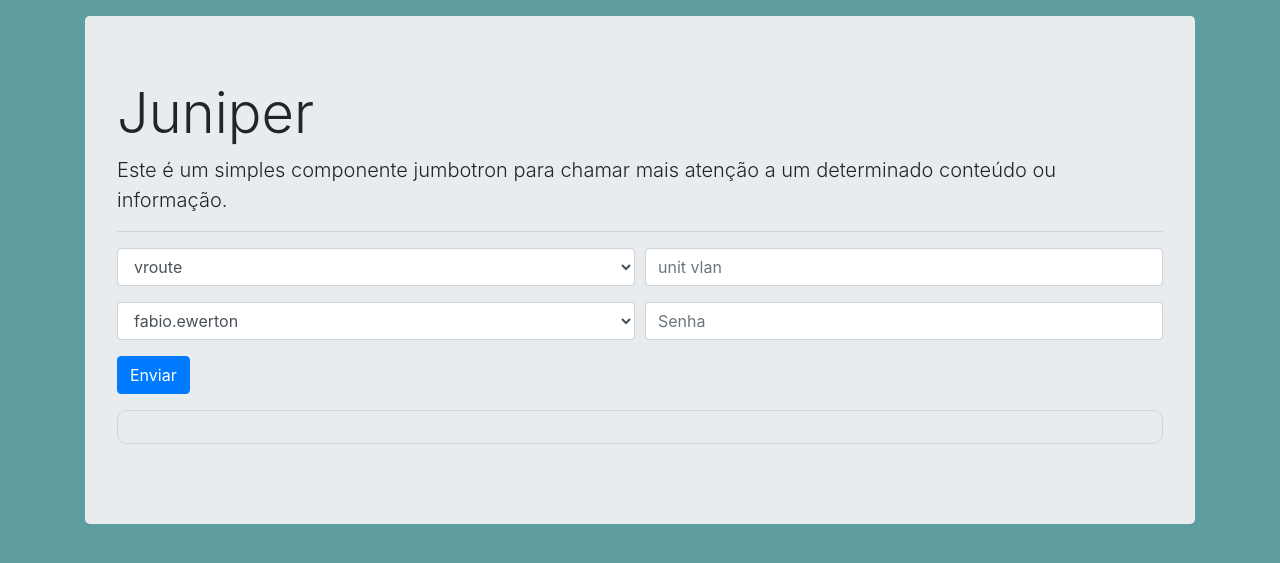
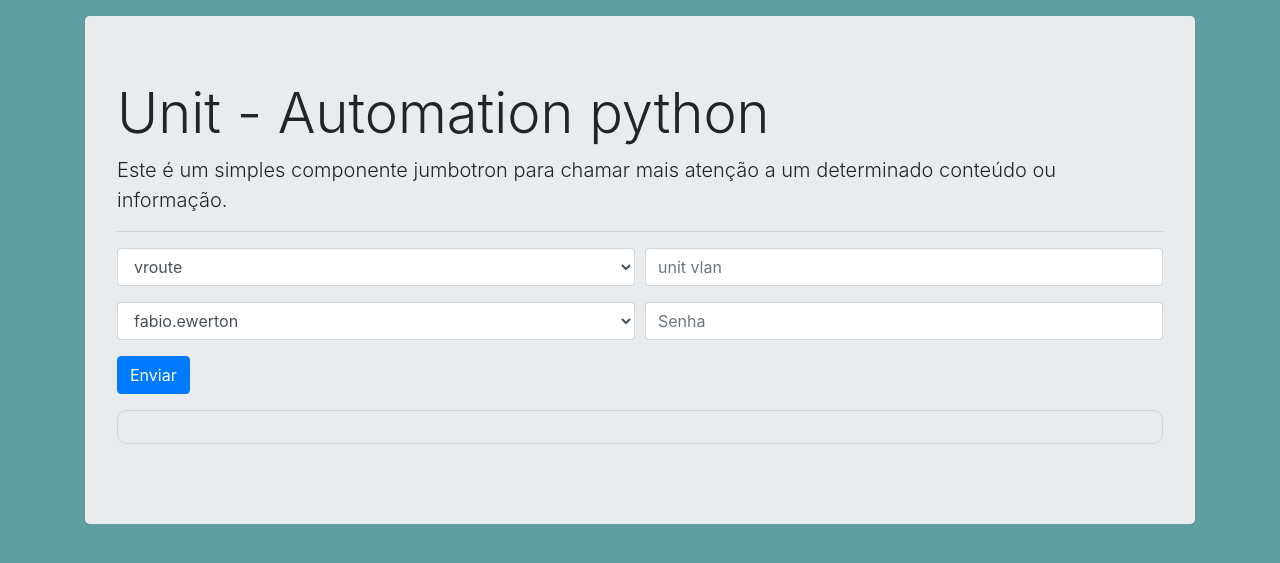
Before and after one commit to fabioew89/dev-auto.clickip.com.br, a Python web app: template app/templates/sh_config_int_unit.html in a window 1280 px wide. Shown: the part 48-611 px from the top of the page. Run offline with Jinja, Linux system fonts and the light colour scheme; the template is opened without the code that fills it, so the values that code supplies are empty; some libraries are stand-ins or nearby versions.

Commit message:
modified:   app/templates/sh_config_int_unit.html

```diff
--- a/app/templates/sh_config_int_unit.html
+++ b/app/templates/sh_config_int_unit.html
@@ -1,7 +1,7 @@
 {% extends "layout.html" %}
 
 {% block content %}
-<h1 class="display-4">Juniper</h1>
+<h1 class="display-4">{% block title %}Unit - {{ super() }} {% endblock %}</h1>
 <p class="lead">Este é um simples componente jumbotron para chamar mais atenção a um determinado conteúdo ou informação.
 </p>
 
```
